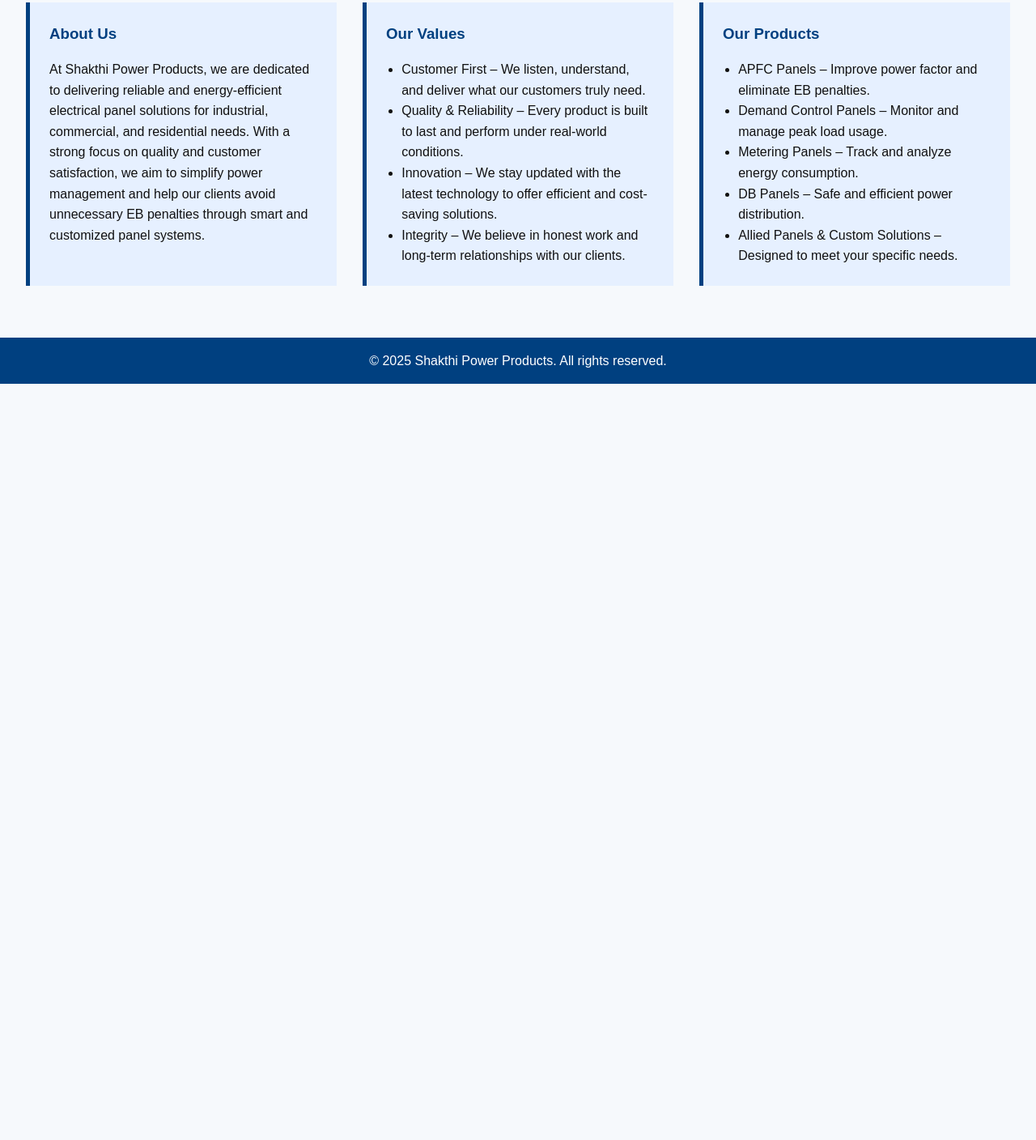
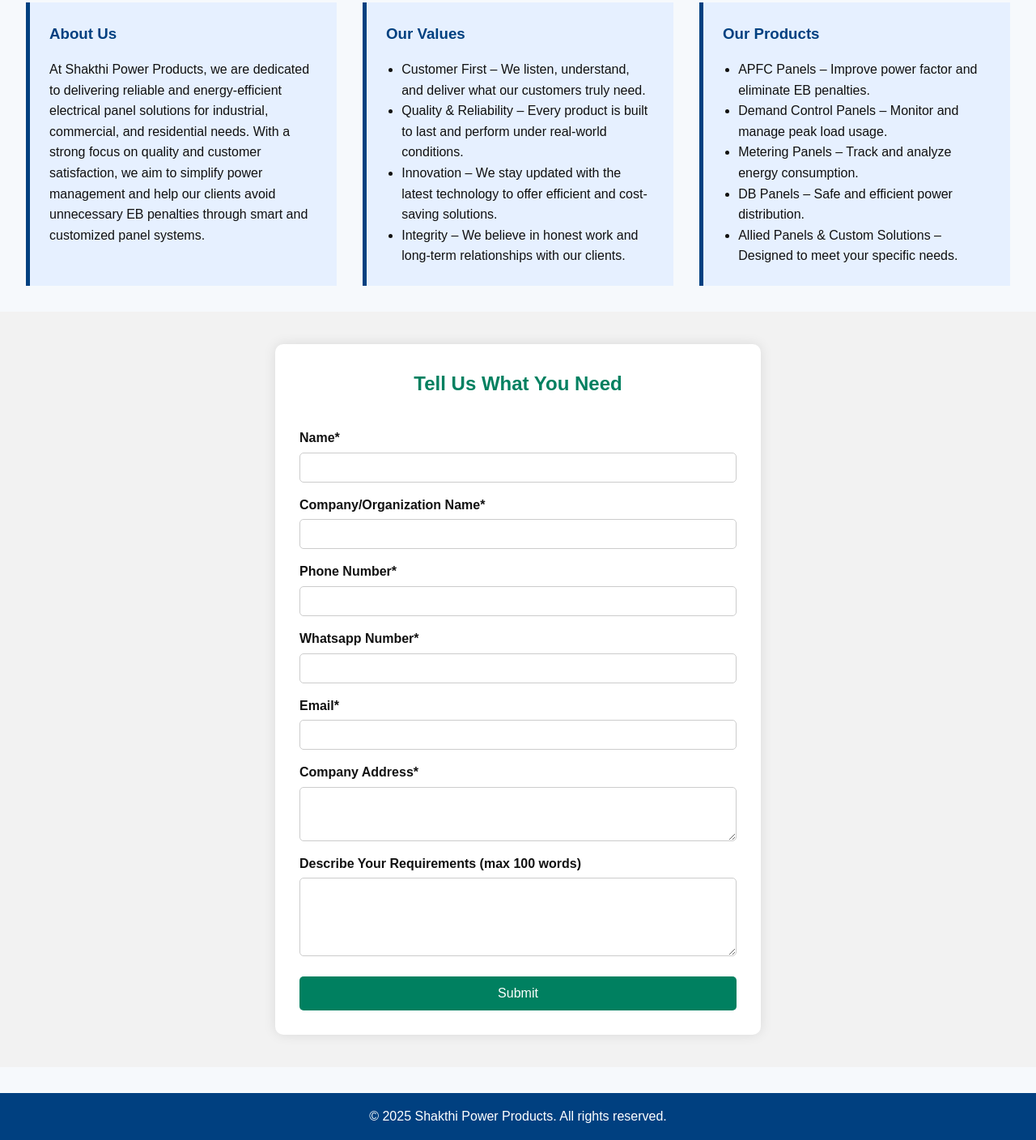
Before and after one commit to Shakthipower/shakthipowerproducts, a plain HTML site: page index.html in a window 1280 px wide. Shown: the part 905-2313 px from the top of the page at 81% size. Before the commit the page ends 1379 px from the top, so only its background shows below. Drawn offline with Linux system fonts and the light colour scheme.

Commit message:
Add files via upload

```diff
--- a/frontpage.css
+++ b/frontpage.css
@@ -53,11 +53,6 @@
   display: flex;
   align-items: center;
   gap: 8px;
-}
-
-.tick-icon {
-  height: 24px;
-  width: 24px;
 }
 
 .slogan {
@@ -208,6 +203,60 @@
       font-size: 1.5rem;
     }
   }
+  .lead-form {
+  background-color: #f2f2f2;
+  padding: 40px 20px;
+}
+
+.form-container {
+  max-width: 600px;
+  margin: auto;
+  background: #fff;
+  padding: 30px;
+  border-radius: 10px;
+  box-shadow: 0 0 15px rgba(0, 0, 0, 0.1);
+}
+
+.form-container h2 {
+  margin-bottom: 20px;
+  text-align: center;
+  color: #008060;
+}
+
+.form-container form {
+  display: flex;
+  flex-direction: column;
+}
+
+.form-container label {
+  margin-top: 15px;
+  font-weight: bold;
+}
+
+.form-container input,
+.form-container select,
+.form-container textarea {
+  padding: 10px;
+  margin-top: 5px;
+  border: 1px solid #ccc;
+  border-radius: 5px;
+}
+
+.form-container button {
+  margin-top: 25px;
+  padding: 12px;
+  background-color: #008060;
+  color: white;
+  border: none;
+  border-radius: 5px;
+  font-size: 16px;
+  cursor: pointer;
+}
+
+.form-container button:hover {
+  background-color: #006347;
+}
+
   /*about us section*/
   nav ul li a.active {
     text-decoration: underline;
--- a/index.html
+++ b/index.html
@@ -57,7 +57,6 @@
       <div class="title-container">
         <h1 class="brand-heading">
           Shakthi Power Products
-          <img src="images/verified.png" alt="Verified" class="tick-icon" />
         </h1>
         <p class="slogan">Efficient Energy, Endless money saving</p>
       </div>
@@ -136,6 +135,68 @@
       </ul>
     </div>
   </section>
+  <!-- Customer Inquiry Form Section -->
+<section class="lead-form">
+  <div class="form-container">
+    <form id="contact-form" action="https://formspree.io/f/xdkzdynj" method="POST">
+      <h2>Tell Us What You Need</h2>
+
+      <label for="name">Name*</label>
+      <input type="text" id="name" name="name" required>
+
+      <label for="company">Company/Organization Name*</label>
+      <input type="text" id="company" name="company" required>
+
+      <label for="phone">Phone Number*</label>
+      <input type="tel" id="phone" name="phone" required>
+
+      <label for="whatsapp">Whatsapp Number*</label>
+      <input type="tel" id="whatsapp" name="whatsapp" required>
+
+      <label for="email">Email*</label>
+      <input type="email" id="email" name="email" required>
+
+      <label for="address">Company Address*</label>
+      <textarea id="address" name="address" rows="3" required></textarea>
+
+      <label for="requirements">Describe Your Requirements (max 100 words)</label>
+      <textarea id="requirements" name="requirements" rows="5" maxlength="1000"></textarea>
+
+      <button type="submit">Submit</button>
+    </form>
+<div id="thank-you-message" style="display:none; margin-top:20px; color:green;">
+  <h3>Thank you for submitting your details! We’ll get in touch with you soon.</h3>
+</div>
+
+<!-- JavaScript to Handle Message -->
+<script>
+  const form = document.getElementById('contact-form');
+  const thankYouMessage = document.getElementById('thank-you-message');
+
+  form.addEventListener('submit', async function (e) {
+    e.preventDefault();
+    const formData = new FormData(form);
+
+    const response = await fetch(form.action, {
+      method: form.method,
+      body: formData,
+      headers: {
+        'Accept': 'application/json'
+      }
+    });
+
+    if (response.ok) {
+      form.reset();
+      form.style.display = 'none';
+      thankYouMessage.style.display = 'block';
+    } else {
+      alert('Oops! Something went wrong.');
+    }
+  });
+</script>
+
+  </div>
+</section>
 
   <footer>
     <p>&copy; 2025 Shakthi Power Products. All rights reserved.</p>
```
